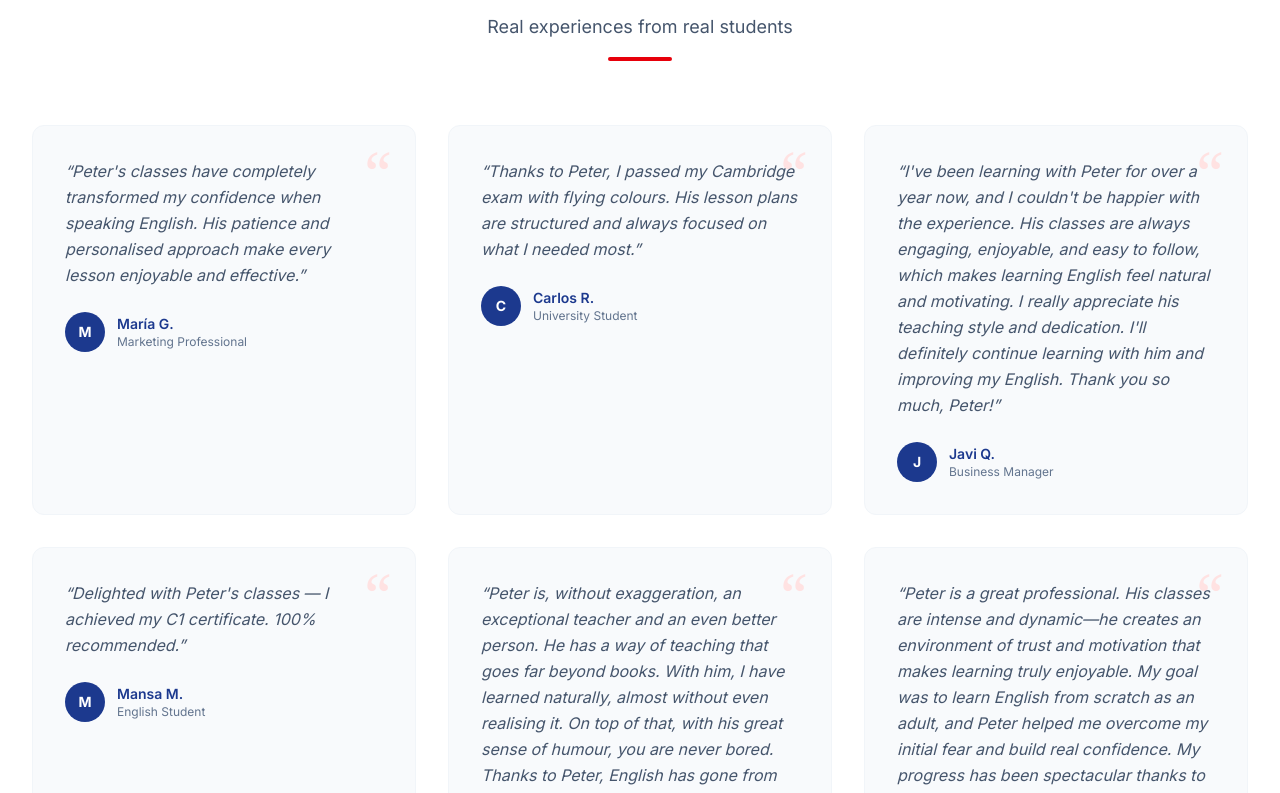
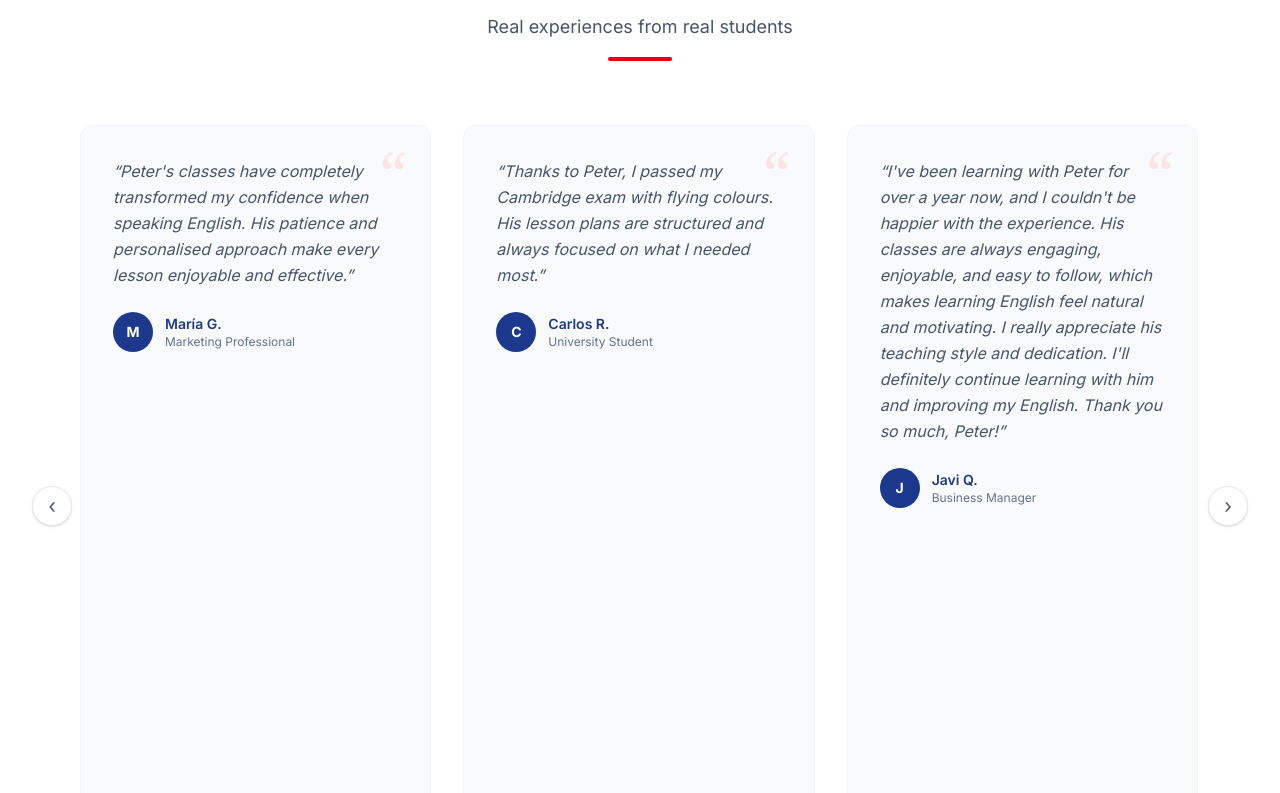
Before and after one commit to peterenglishteacher/peterenglishteacher, a Next.js app: page /en in a window 1280 px wide. Shown: the part 4767-5560 px from the top of the page. Built offline with nearby package versions, Linux system fonts and the light colour scheme; no server answers.

Commit message:
1.5.0 (feat): testimonial carrusel

```diff
--- a/src/components/sections/Testimonials.tsx
+++ b/src/components/sections/Testimonials.tsx
@@ -1,3 +1,6 @@
+"use client";
+
+import { useRef } from "react";
 import SectionTitle from "@/components/ui/SectionTitle";
 import type { SiteContent } from "@/types";
 
@@ -6,18 +9,40 @@ interface TestimonialsProps {
 }
 
 export default function Testimonials({ content }: TestimonialsProps) {
+  const scrollRef = useRef<HTMLDivElement>(null);
+
+  const scroll = (direction: "left" | "right") => {
+    if (!scrollRef.current) return;
+    const first = scrollRef.current.firstElementChild as HTMLElement | null;
+    const gap = 32;
+    const step = first ? first.offsetWidth + gap : scrollRef.current.offsetWidth;
+    scrollRef.current.scrollBy({ left: direction === "right" ? step : -step, behavior: "smooth" });
+  };
+
   return (
     <section id="testimonials" className="py-20 md:py-28 bg-white">
       <div className="max-w-7xl mx-auto px-4 sm:px-6 lg:px-8">
         <SectionTitle title={content.sectionTitle} subtitle={content.sectionSubtitle} />
 
-        <div className="grid md:grid-cols-3 gap-8">
+        <div className="relative px-12">
+          <button
+            onClick={() => scroll("left")}
+            className="absolute left-0 top-1/2 -translate-y-1/2 z-10 bg-white border border-slate-200 rounded-full w-10 h-10 flex items-center justify-center shadow-sm hover:bg-slate-50 hover:shadow-md transition text-slate-600 text-xl leading-none"
+            aria-label="Previous testimonial"
+          >
+            ‹
+          </button>
+
+          <div
+            ref={scrollRef}
+            className="flex gap-8 overflow-x-auto snap-x snap-mandatory pb-2 [&::-webkit-scrollbar]:hidden"
+            style={{ scrollbarWidth: "none" }}
+          >
             {content.items.map((testimonial, index) => (
               <div
                 key={index}
-              className="bg-slate-50 rounded-xl p-8 border border-slate-100 relative"
+                className="flex-none w-full sm:w-[calc(50%-1rem)] lg:w-[calc(33.333%-1.375rem)] snap-start bg-slate-50 rounded-xl p-8 border border-slate-100 relative"
               >
-              {/* Quote mark */}
                 <div className="absolute top-4 right-6 text-6xl text-red-100 font-serif leading-none select-none">
                   &ldquo;
                 </div>
@@ -40,6 +65,15 @@ export default function Testimonials({ content }: TestimonialsProps) {
               </div>
             ))}
           </div>
+
+          <button
+            onClick={() => scroll("right")}
+            className="absolute right-0 top-1/2 -translate-y-1/2 z-10 bg-white border border-slate-200 rounded-full w-10 h-10 flex items-center justify-center shadow-sm hover:bg-slate-50 hover:shadow-md transition text-slate-600 text-xl leading-none"
+            aria-label="Next testimonial"
+          >
+            ›
+          </button>
+        </div>
       </div>
     </section>
   );
```
Lines whose indentation alone changed are shown as unchanged.
